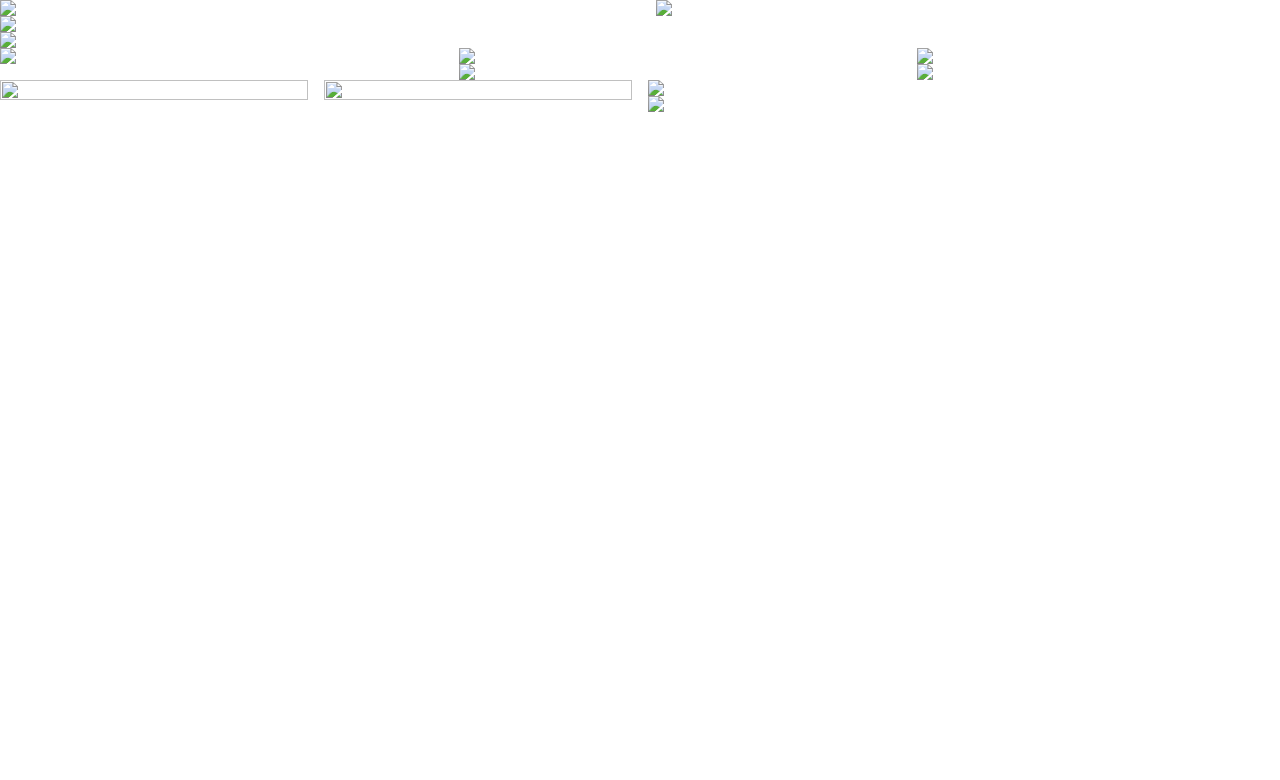
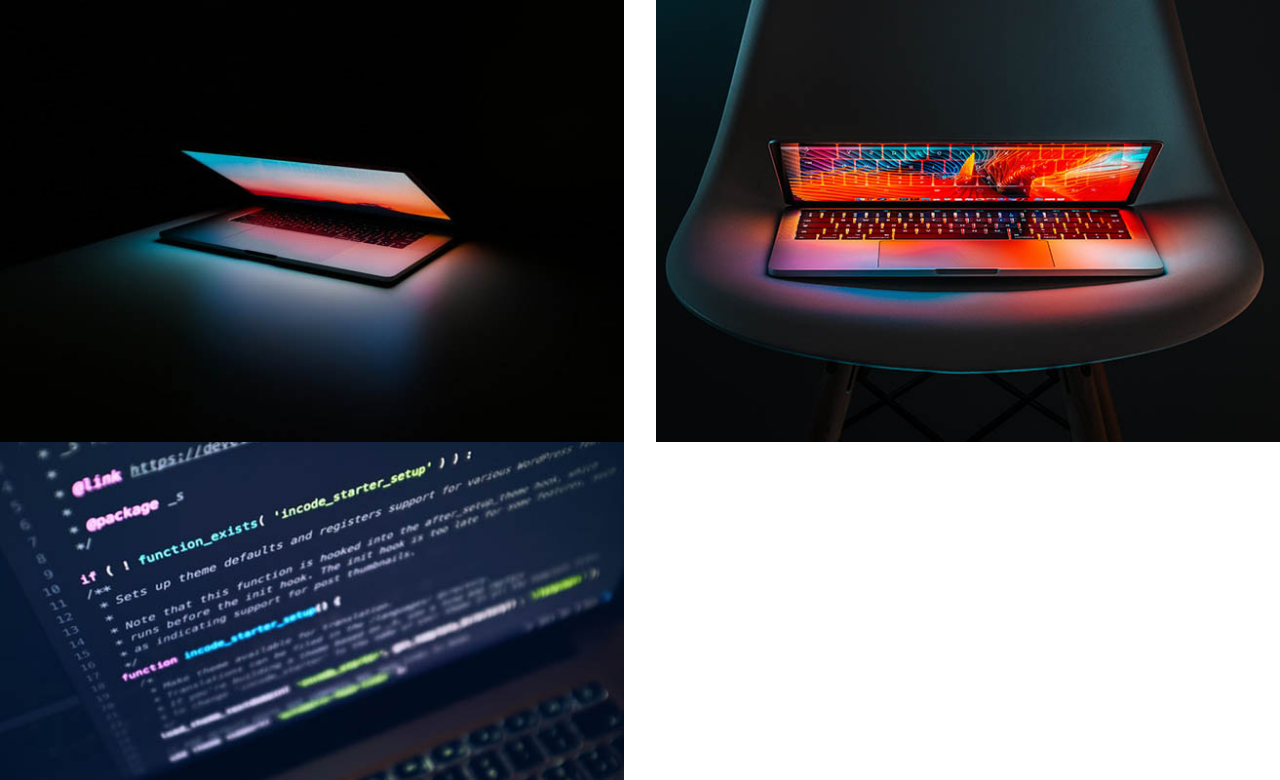
Before and after one commit to katayoon-rb/Tailwind-From-Scratch, a plain HTML site: page 00 Sandbox/03 - Tailwind Fundamentals - Part 2/12-columns/index.html in a window 1280 px wide. Shown: the top 780 px of the page. Drawn offline with nearby package versions, Linux system fonts and the light colour scheme; the site is published under a folder, as on GitHub Pages, so addresses that start at the root find nothing.

Commit message:
Update index.html

```diff
--- a/00 Sandbox/03 - Tailwind Fundamentals - Part 2/12-columns/index.html
+++ b/00 Sandbox/03 - Tailwind Fundamentals - Part 2/12-columns/index.html
@@ -9,76 +9,25 @@
   </head>
   <body>
     <div class="columns-2 gap-8">
-      <img class="w-full" src="/assets/img/img1.jpg" />
-      <img class="w-full" src="/assets/img/img2.jpg" />
-      <img class="w-full break-after-column" src="/assets/img/img3.jpg" />
-      <img class="w-full" src="/assets/img/img4.jpg" />
+      <img class="w-full" src="../assets/img/img1.jpg" />
+      <img class="w-full" src="../assets/img/img2.jpg" />
+      <img class="w-full break-after-column" src="../assets/img/img3.jpg" />
+      <img class="w-full" src="../assets/img/img4.jpg" />
     </div>
     <div class="columns-3 gap-24">
-      <img class="w-full" src="/assets/img/img3.jpg" />
-      <img class="w-full break-before-column" src="/assets/img/img4.jpg" />
-      <img class="w-full" src="/assets/img/img5.jpg" />
-      <img class="w-full" src="/assets/img/img6.jpg" />
-      <img class="w-full" src="/assets/img/img7.jpg" />
+      <img class="w-full" src="../assets/img/img3.jpg" />
+      <img class="w-full break-before-column" src="../assets/img/img4.jpg" />
+      <img class="w-full" src="../assets/img/img5.jpg" />
+      <img class="w-full" src="../assets/img/img6.jpg" />
+      <img class="w-full" src="../assets/img/img7.jpg" />
     </div>
     <div class="columns-3xs">
       <!-- Video Aspect Ratio -->
-      <img class="w-full aspect-video" src="/assets/img/img8.jpg" />
+      <img class="w-full aspect-video" src="../assets/img/img8.jpg" />
       <!-- Square Aspect Ratio -->
-      <img class="w-full aspect-square" src="/assets/img/img9.jpg" />
-      <img class="w-full break" src="/assets/img/img1.jpg" />
-      <img class="w-full" src="/assets/img/img2.jpg" />
+      <img class="w-full aspect-square" src="../assets/img/img9.jpg" />
+      <img class="w-full break" src="../assets/img/img1.jpg" />
+      <img class="w-full" src="../assets/img/img2.jpg" />
     </div>
   </body>
 </html>
-
-<!-- Column Classes
-columns-1	      columns: 1;
-columns-2	      columns: 2;
-columns-3	      columns: 3;
-columns-4	      columns: 4;
-columns-5	      columns: 5;
-columns-6	      columns: 6;
-columns-7	      columns: 7;
-columns-8	      columns: 8;
-columns-9	      columns: 9;
-columns-10	    columns: 10;
-columns-11	    columns: 11;
-columns-12	    columns: 12;
-columns-auto	  columns: auto;
-columns-3xs	    columns: 16rem; /* 256px */
-columns-2xs	    columns: 18rem; /* 288px */
-columns-xs	    columns: 20rem; /* 320px */
-columns-sm	    columns: 24rem; /* 384px */
-columns-md	    columns: 28rem; /* 448px */
-columns-lg	    columns: 32rem; /* 512px */
-columns-xl	    columns: 36rem; /* 576px */
-columns-2xl	    columns: 42rem; /* 672px */
-columns-3xl	    columns: 48rem; /* 768px */
-columns-4xl	    columns: 56rem; /* 896px */
-columns-5xl	    columns: 64rem; /* 1024px */
-columns-6xl	    columns: 72rem; /* 1152px */
-columns-7xl	    columns: 80rem; /* 1280px */
--->
-
-<!-- Break After
-  break-after-auto	break-after: auto;
-  break-after-avoid	break-after: avoid;
-  break-after-all	break-after: all;
-  break-after-avoid-page	break-after: avoid-page;
-  break-after-page	break-after: page;
-  break-after-left	break-after: left;
-  break-after-right	break-after: right;
-  break-after-column	break-after: column;
--->
-
-<!-- Break Before
-  reak-before-auto	break-before: auto;
-  break-before-avoid	break-before: avoid;
-  break-before-all	break-before: all;
-  break-before-avoid-page	break-before: avoid-page;
-  break-before-page	break-before: page;
-  break-before-left	break-before: left;
-  break-before-right	break-before: right;
-  break-before-column	break-before: column;
--->
```
